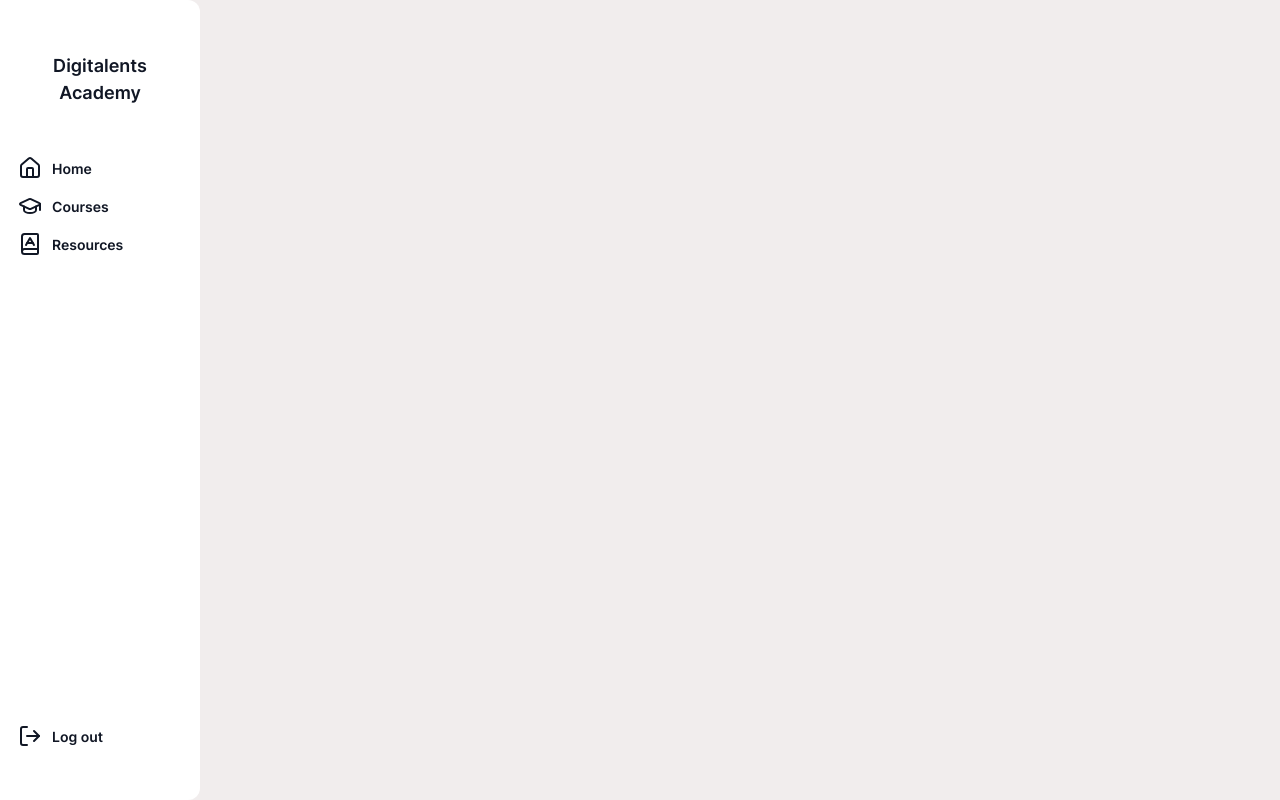
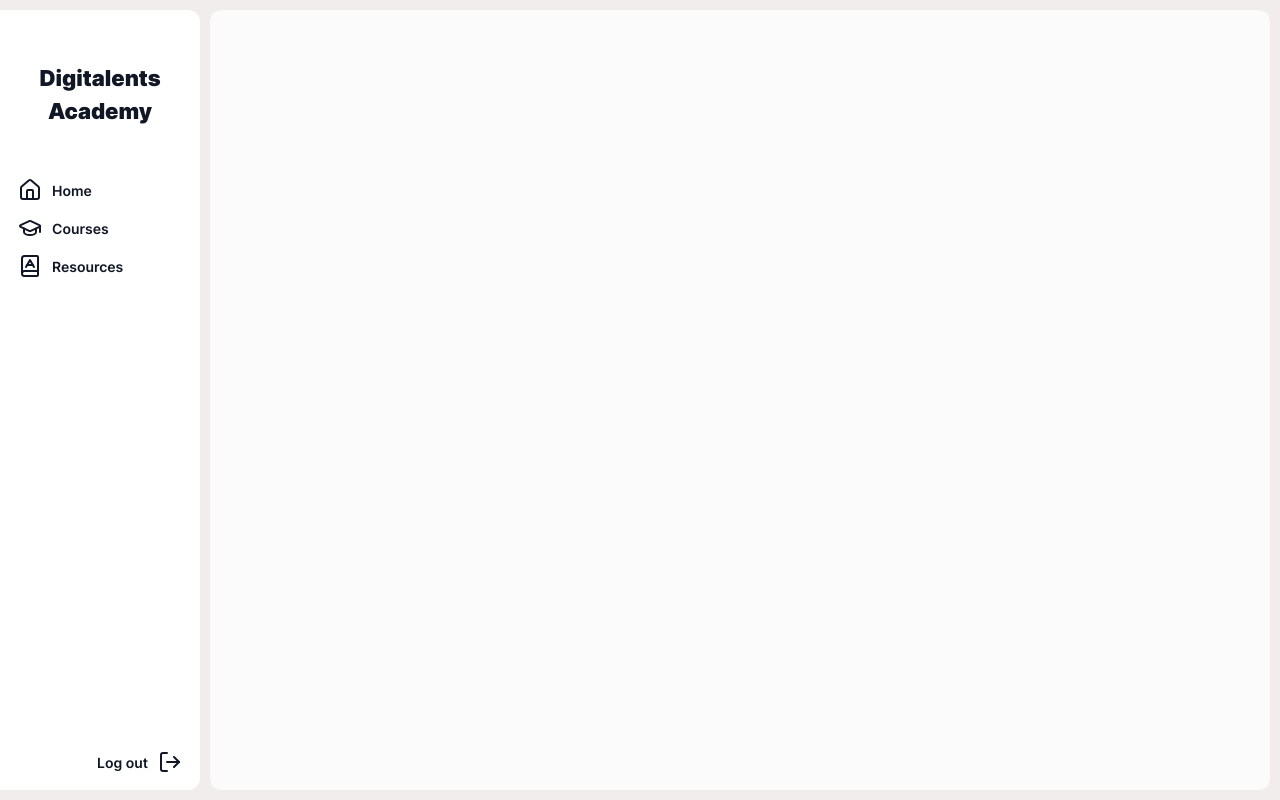
Before and after one commit to Corned/academy, a React (Vite) app in the folder client/: page / in a window 1280 px wide. Built offline with nearby package versions, Linux system fonts and the light colour scheme.

Commit message:
bold title, margins for sidebar and content

```diff
--- a/client/src/App.tsx
+++ b/client/src/App.tsx
@@ -52,13 +52,10 @@ const Nav = () => {
 
       <div className="nav__spacer--fill"></div>
 
-
-      <div className="nav__item">
+      <div className="nav__item reverse">
         <LogOutIcon />
         <p>Log out</p>
       </div>
-
-      <div className="nav__spacer"></div>
 
     </div>
   )
@@ -77,7 +74,7 @@ const App = () => {
     <div className="App">
 
       <Nav />
-      {/* <Content /> */}
+      <Content />
 
     </div>
   )
--- a/client/src/index.css
+++ b/client/src/index.css
@@ -1,8 +1,3 @@
-@font-face {
-  font-family: "Roboto Flex";
-  src: url(/src/assets/fonts/RobotoFlex-VariableFont.ttf);
-}
-
 @font-face {
   font-family: "Inter";
   src: url(/src/assets/fonts/Inter.ttf);
@@ -28,7 +23,6 @@ html, body, #root, .App {
 }
 
 .nav {
-  height: 100%;
   width: 200px;
   padding: 10px;
 
@@ -40,7 +34,10 @@ html, body, #root, .App {
   color: #111725;
 
   border-radius: 0 12px 12px 0;
+
+  margin: 10px 0;
 }
+
 .nav__header {
   border-radius: 8px;
   overflow: hidden;
@@ -50,12 +47,14 @@ html, body, #root, .App {
   grid-template-columns: 1fr;
   gap: 10px;
   align-items: center;
-  font-weight: 600;
-  font-size: 18px;
+  font-weight: 900;
+  font-size: 22px;
   padding: 6px 8px;
 
   cursor: pointer;
   text-align: center;
+  -webkit-user-select: none;
+  user-select: none;
 }
 
 .nav__header:hover {
@@ -67,10 +66,14 @@ html, body, #root, .App {
   font-weight: 600;
   font-size: 12px;
   color: #3a424a;
+  -webkit-user-select: none;
+  user-select: none;
 }
 
 .nav__spacer {
   height: 34px;
+  -webkit-user-select: none;
+  user-select: none;
 }
 
 .nav__spacer--fill {
@@ -89,6 +92,8 @@ html, body, #root, .App {
   padding: 6px 8px;
 
   cursor: pointer;
+  -webkit-user-select: none;
+  user-select: none;
 }
 
 .nav__item:hover {
@@ -106,14 +111,25 @@ html, body, #root, .App {
   border-radius: 4px;
 }
 
+.nav__footer {
+  display: flex;
+  flex-direction: column;
+  gap: 2px;
+
+  background-color: #ece8e6;
+  border-radius: 4px;
+}
 
 
 
+.reverse {
+  direction: rtl;
+}
 
 
 .content {
   background-color: #fbfbfb;
   flex-grow: 1;
-  border-top-left-radius: 24px;
-  margin-top: 72px;
+  border-radius: 12px;
+  margin: 10px;
 }
```
